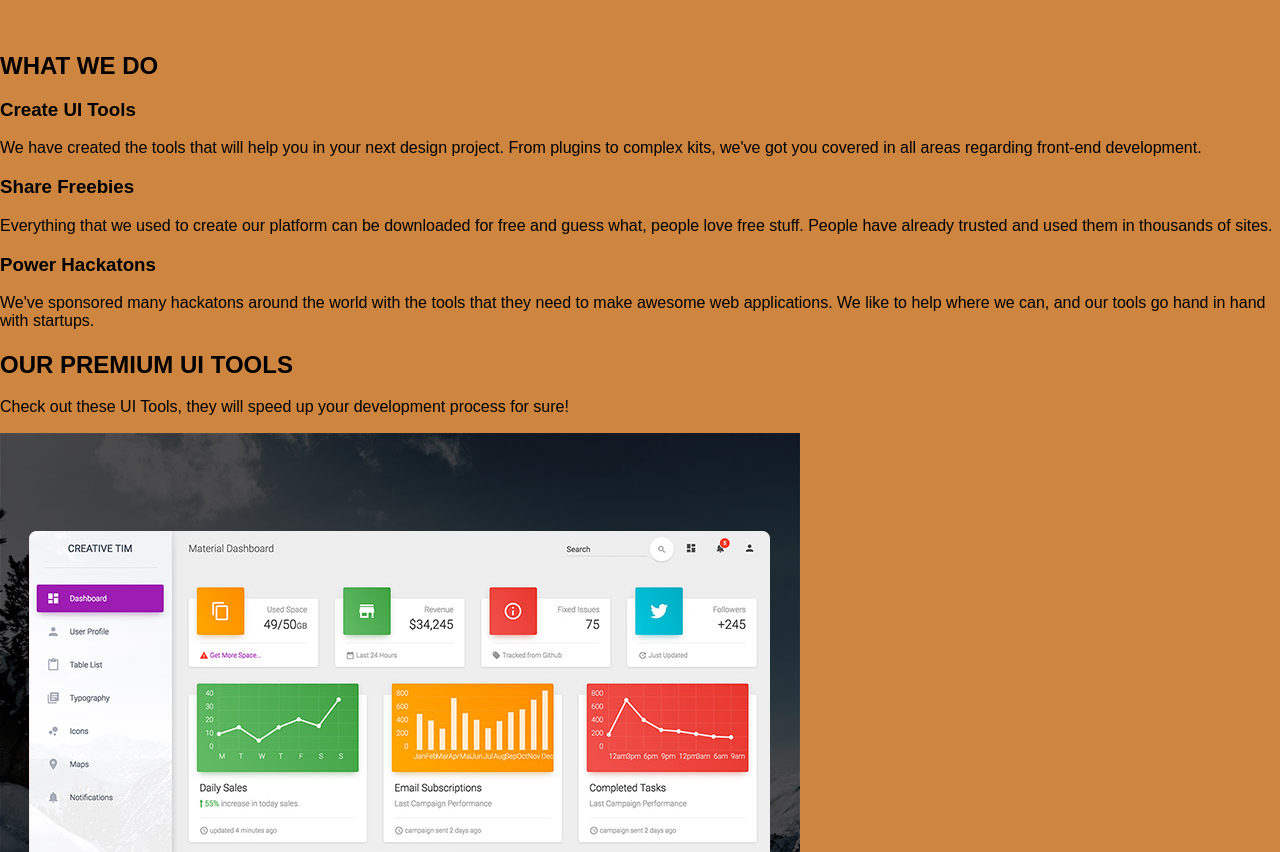
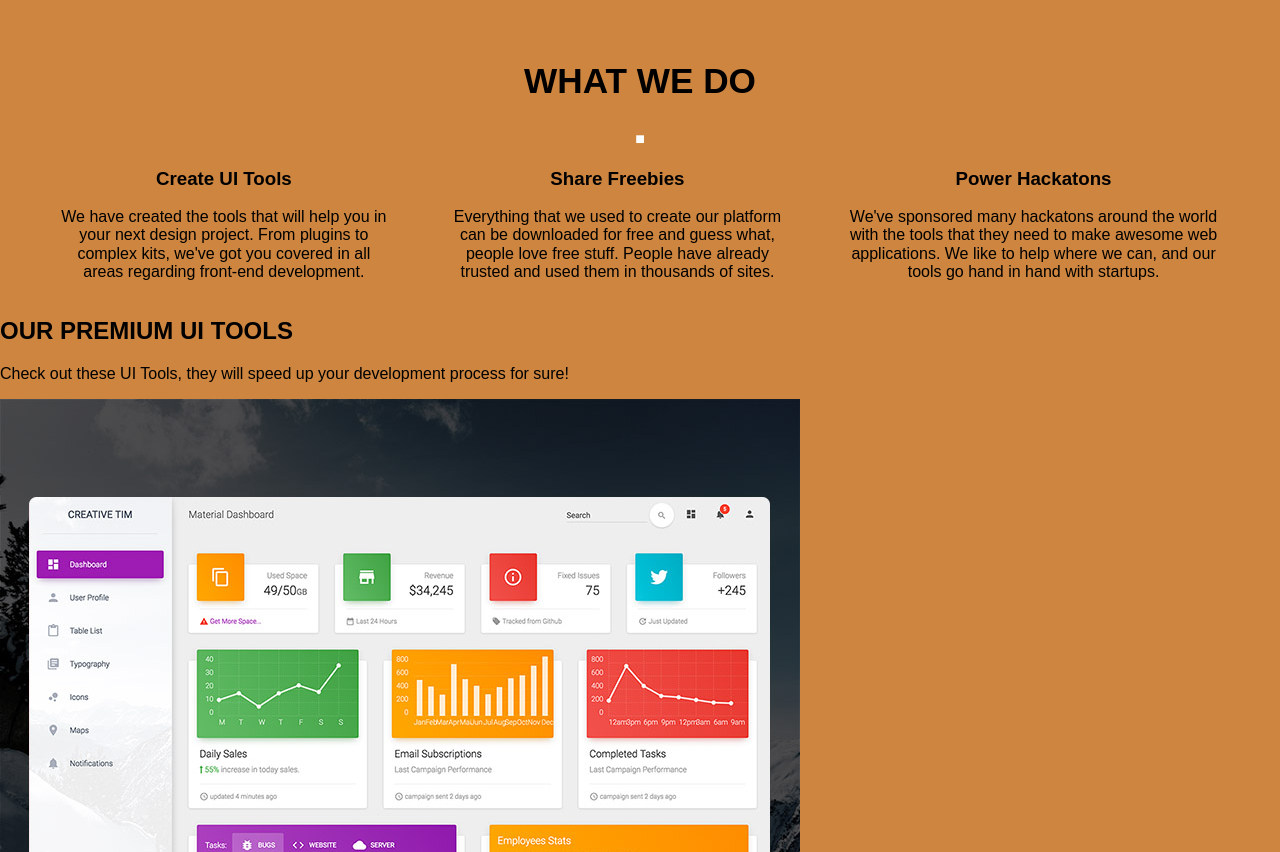
Before and after one commit to oseidell/RDS-Practice-1, a plain HTML site: page index.html in a window 1280 px wide. Shown: the part 1956-2808 px from the top of the page. Drawn offline with Linux system fonts and the light colour scheme.

Commit message:
Estilos para seccion What

```diff
--- a/assets/css/index.css
+++ b/assets/css/index.css
@@ -71,3 +71,23 @@ header{
 	width: 100%;
 	margin-bottom:30px;
 }
+
+/*WHAT*/
+.what{
+	width: 95%;
+	margin: 0 auto;
+}
+
+.what-title{
+	font-size: 2.2em;
+	text-align: center;
+}
+
+.what-contentCols{
+	display: flex;
+}
+
+.what-contentCols-col{
+	margin: 0px 25px;
+	text-align: center;
+}
--- a/index.html
+++ b/index.html
@@ -41,44 +41,45 @@
 			looking web projects around the world.
 		</p>
 		<div class="about-contentCols">
+			<!--COL 1-->
 			<div class="about-contentCols-col">
 				<img src="./assets/img/pic10.jpg" alt="Imagen 10" class="img">
 				<img src="./assets/img/pic6.jpg" alt="Imagen 6" class="img">
 			</div>
 
+			<!--COL 2-->
 			<div class="about-contentCols-col">
 				<img src="./assets/img/pic11.jpg" alt="Imagen 11" class="img">
 				<img src="./assets/img/pic1.jpg" alt="Imagen 1" class="img">
 				<img src="./assets/img/pic9.jpg" alt="Imagen 9" class="img">
 			</div>
 
+			<!--COL 3-->
 			<div class="about-contentCols-col">
 				<img src="./assets/img/pic2.jpg" alt="Imagen 2" class="img">
 				<img src="./assets/img/pic4.jpg" alt="Imagen 4" class="img">
 			</div>
-
 		</div>
 	</section>
 
 	<!--WHAT-->
 	<section class="what">
 		<h2 class="what-title">WHAT WE DO</h2>
-		<div class="u-dash"></div>
+		<div class="u-dash">&#9632;</div>
 		<div class="what-contentCols">
+			<!--COL 1-->
 			<div class="what-contentCols-col">
 				<span class="ico"></span>
 				<h3 class="title">Create UI Tools</h3>
 				<p class="text">We have created the tools that will help you in your next design project. From plugins to complex kits, we've got you covered in all areas regarding front-end development.</p>
 			</div>
-		</div>
-		<div class="what-contentCols">
+			<!--COL 2-->
 			<div class="what-contentCols-col">
 				<span class="ico"></span>
 				<h3 class="title">Share Freebies</h3>
 				<p class="text">Everything that we used to create our platform can be downloaded for free and guess what, people love free stuff. People have already trusted and used them in thousands of sites.</p>
 			</div>
-		</div>
-		<div class="what-contentCols">
+			<!--COL 3-->
 			<div class="what-contentCols-col">
 				<span class="ico"></span>
 				<h3 class="title">Power Hackatons</h3>
```
